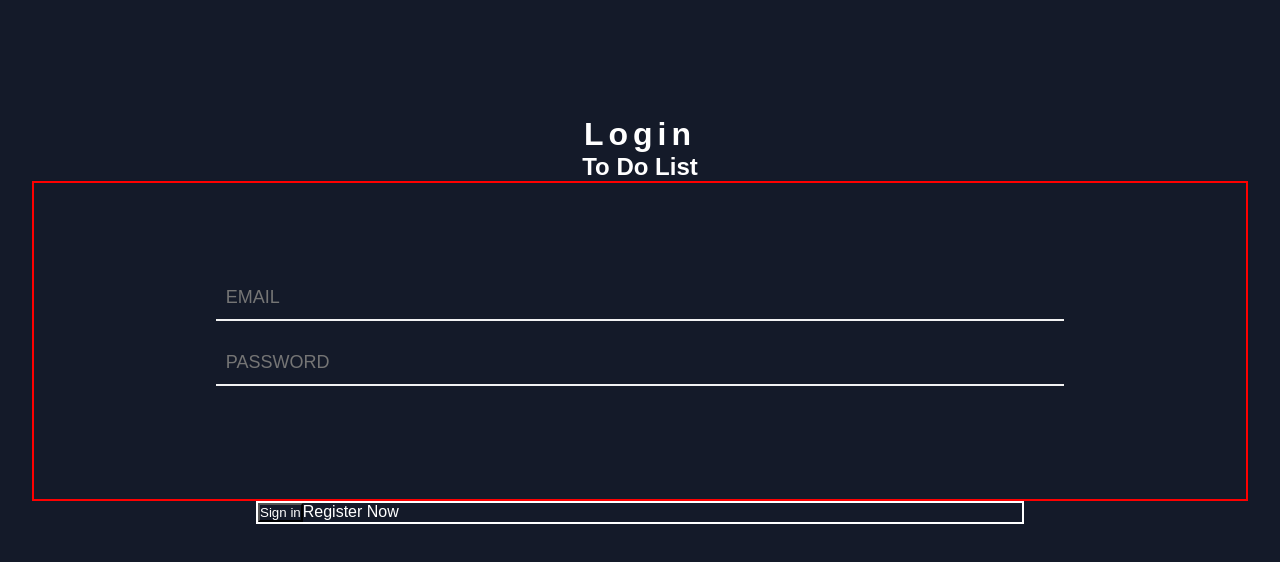
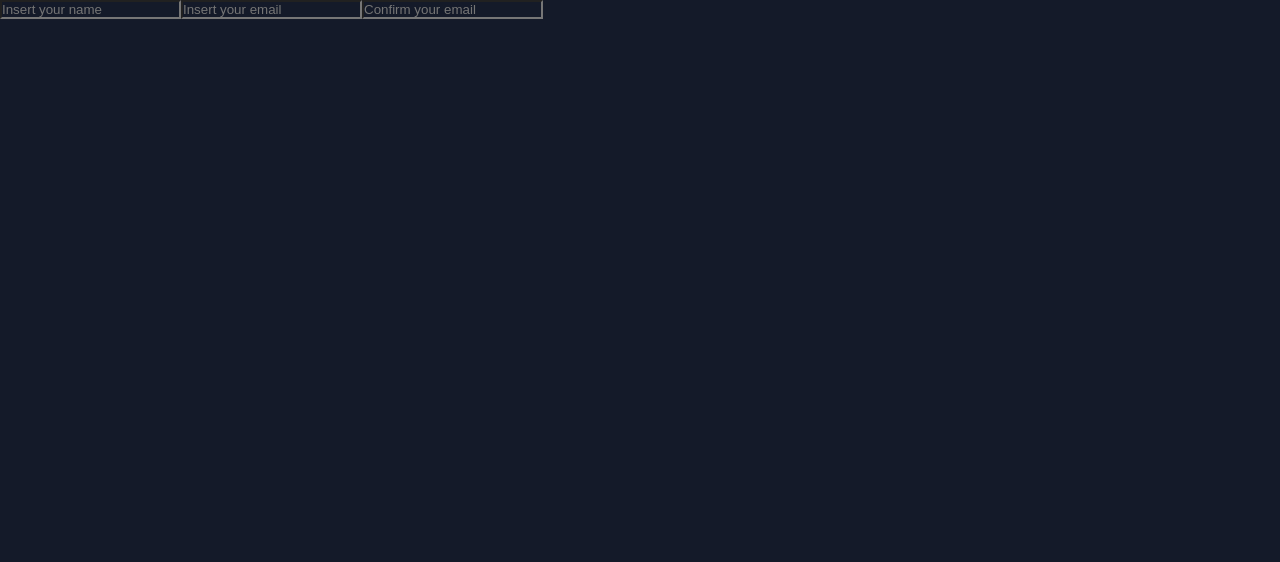
Before and after one commit to FernandoMos92/todo-blitz, a React (Create React App) app: page / in a window 1280 px wide. Shown: the top 562 px of the page. Built offline with nearby package versions, Linux system fonts and the light colour scheme; a web font is replaced by a local one.

Commit message:
:sparkles: Create new component and setting your types

```diff
--- a/src/App.tsx
+++ b/src/App.tsx
@@ -1,8 +1,9 @@
 import React from 'react';
-import Login from './pages/Login';
+import Register from './pages/Register';
+
 
 function App() {
-  return <Login />;
+  return <Register />
 }
 
 export default App;
--- /dev/null
+++ b/src/components/Input/index.tsx
@@ -0,0 +1,11 @@
+import React from 'react'
+
+interface Props {
+  placeholder: string;
+  type: string;
+}
+
+export default function Input(props: Props) {
+
+  return <input {...props}/>
+}
--- a/src/pages/Login.scss
+++ b/src/pages/Login.scss
@@ -9,11 +9,33 @@
 
 h1 {
   letter-spacing: 5px;
+  font-size: 60px;
+}
+
+h2 {
+  span{
+    color: #FFB800;
+    text-transform: uppercase;
+  }
+}
+
+.icon-default {
+  fill: #ffb700a0;
+  position: absolute;
+  font-size: 30px;
+  left: 38px;
+}
+
+.user-icon {
+  top: 290px;
+}
+
+.password-icon {
+  top: 370px;
 }
 
 form {
   align-items: center;
-  border: 2px solid red;
   display: flex;
   flex-flow: column nowrap;
   justify-content: center;
@@ -22,17 +44,40 @@ form {
 
   input {
     border:none;
-    border-bottom: 2px solid #F2f2f2;
-    font-size: 18px;
+    border-bottom: 2px solid #ffffffa2;
+    border-bottom-right-radius: 5px;
+    border-bottom-left-radius: 5px;
+    color: #FFB800;
+    font-size: 24px;
     margin-bottom: 20px;
-    height: 45px;
+    height: 60px;
     padding: 10px;
+    padding-left: 50px;
+    outline: none;
     text-transform: uppercase;
-    width: 70%;
+    width: 90%;
   }
 }
 
 .container-input-sign {
-  border: 2px solid white;
-  width: 60%;
+  display: flex;
+  flex-flow: column nowrap;
+  width: 85%;
+
+  button {
+    background-color: #FFB800;
+    border-radius: 6px;
+    color: #000000;
+    font-size: 32px;
+    font-weight: 700;
+    height: 60px;
+    width: 100%;
+  }
+
+  span {
+    color: #FFFFFF;
+    font-weight: 500;
+    letter-spacing: 4px;
+    margin-top: 15px;
+  }
 }
--- a/src/pages/Login.tsx
+++ b/src/pages/Login.tsx
@@ -1,19 +1,34 @@
-import React from 'react';
+import React, { useState } from 'react';
 import './Login.scss';
 import { BiUser } from 'react-icons/bi';
+import { BsFillEyeSlashFill } from 'react-icons/bs';
+import { IoEyeSharp } from 'react-icons/io5';
 
 export default function Login() {
+  const [isEyes, setIsEyes] = useState(false);
+
   return (
     <div className='main-contianer-login'>
       <h1>Login</h1>
-      <h2>To Do List</h2>
+      <h2><span>To Do</span> List</h2>
+      <BiUser className='user-icon icon-default' />
+      {
+        isEyes ? <IoEyeSharp
+          className='password-icon icon-default'
+          onClick={() => setIsEyes(!isEyes)}
+        /> :
+          <BsFillEyeSlashFill
+            className='password-icon icon-default'
+            onClick={() => setIsEyes(!isEyes)}
+          />
+      }
       <form>
         <input
           type="text"
           placeholder='email'
         />
         <input
-          type="password"
+          type={!isEyes ? 'password' : 'text'}
           placeholder='password'
         />
       </form>
--- /dev/null
+++ b/src/pages/Register.tsx
@@ -0,0 +1,14 @@
+import React from 'react'
+import Input from '../components/Input'
+
+export default function Register() {
+  return (
+    <div>
+      <form>
+        <Input type="text" placeholder="Insert your name"/>
+        <Input type="text" placeholder="Insert your email"/>
+        <Input type="text" placeholder="Confirm your email"/>
+      </form>
+    </div>
+  )
+}
```
